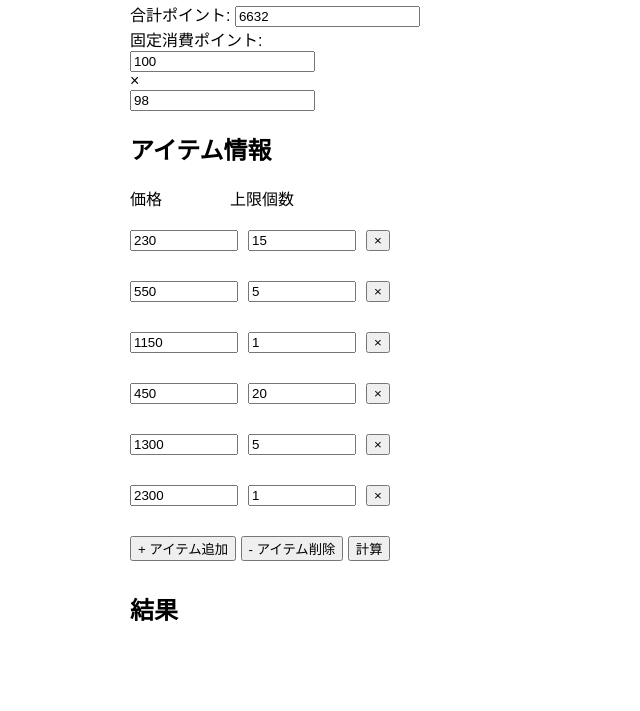
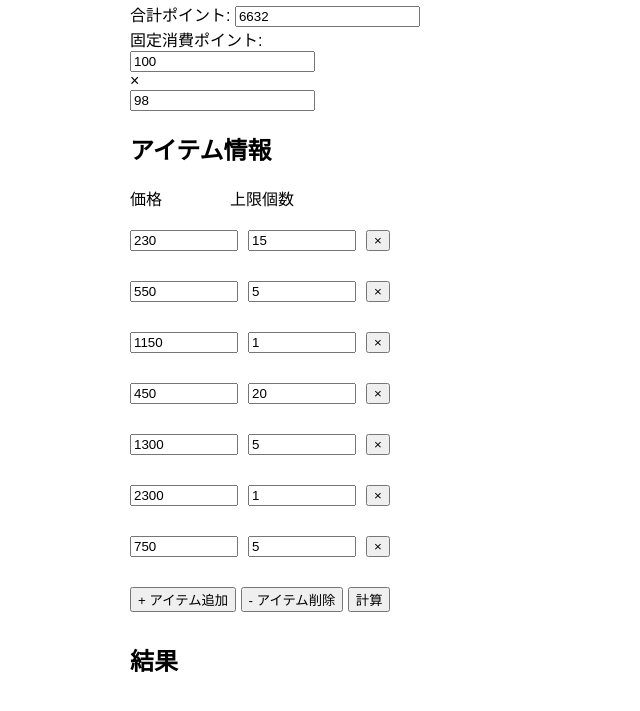
Before and after one commit to Eztas/CalculateWithoutWaste, a plain HTML site: page index.html in a window 1280 px wide. Shown: the part 107-818 px from the top of the page, without its empty margins (110-750 px from the left). Drawn offline with Linux system fonts and the light colour scheme.

Commit message:
add: デフォルト値(7個でも落ちなかった)追加

```diff
--- a/index.html
+++ b/index.html
@@ -62,8 +62,8 @@
 
     <script>
         let itemCount = 0;
-        const initialPrices = [230, 550, 1150, 450, 1300, 2300];
-        const initialLimits = [15, 5, 1, 15+5, 5, 1];
+        const initialPrices = [230, 550, 1150, 450, 1300, 2300, 750];
+        const initialLimits = [15, 5, 1, 15+5, 5, 1, 5];
 
         function addItemInput(price = 0, limit = 0) {
             itemCount++;
```
